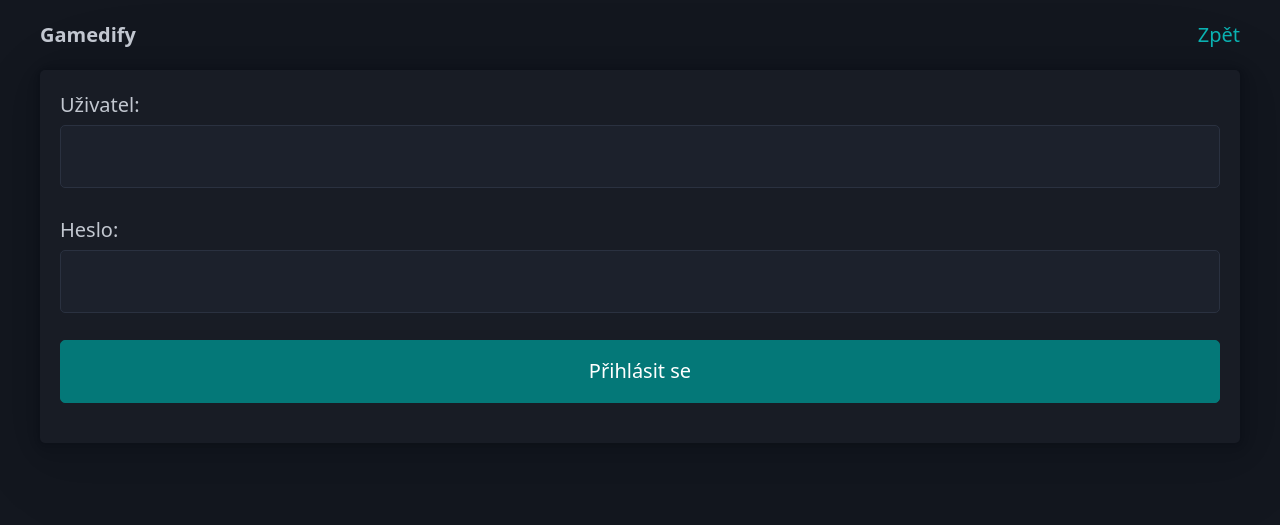
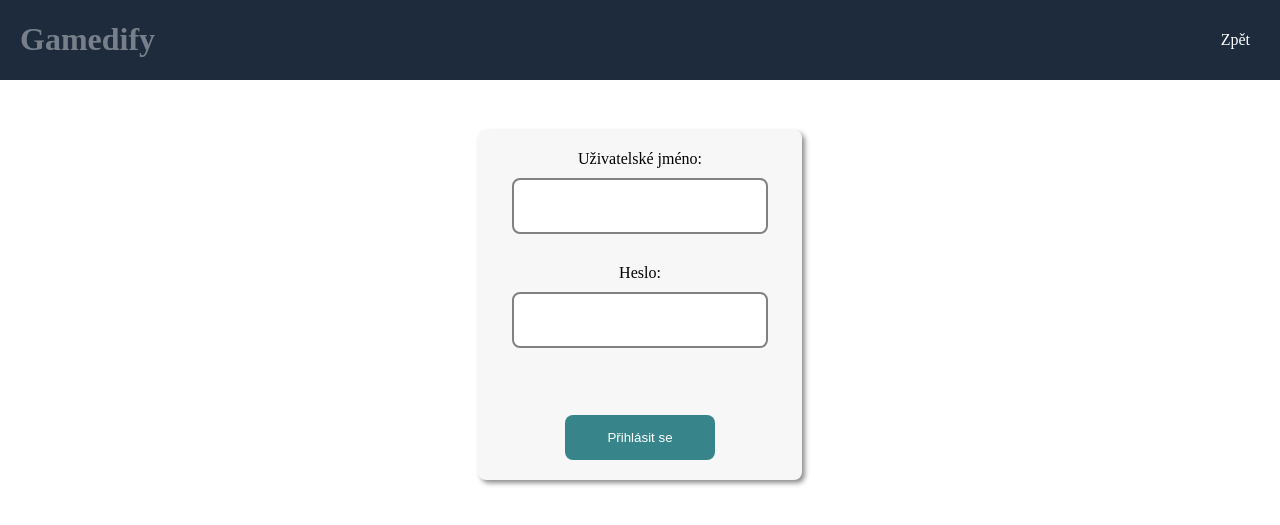
Before and after one commit to tethal/gamedify, a FastAPI app: page /login in a window 1280 px wide. Shown: the top 525 px of the page. Run offline with FastAPI, Linux system fonts and the light colour scheme.

Commit message:
Custom templates

```diff
--- /dev/null
+++ b/static/styles.css
@@ -0,0 +1,221 @@
+:root {
+    --page-width: 900px;
+}
+
+body {
+    padding: 0;
+    margin: 0;
+}
+
+main {
+    display: flex;
+    justify-content: center;
+}
+
+main.room {
+    flex-direction: column;
+}
+
+/* header */
+body>header {
+    background-color: rgb(29, 43, 60);
+    display: flex;
+    justify-content: space-between;
+    align-items: center;
+    color: rgba(255, 255, 255, 0.4);
+}
+
+body>header h1 {
+    color: rgba(255, 255, 255, 0.4);
+    margin-left: 20px;
+}
+
+body>header .quiz-name {
+    color: white;
+    margin: 0 20px;
+}
+
+/* navigation */
+nav ul {
+    margin: 0 20px 0 0;
+    list-style-type: none;
+}
+
+nav ul li {
+    display: inline;
+    margin: 0 10px
+}
+
+nav ul li a {
+    color: white;
+    text-decoration: none;
+}
+
+/* table */
+table {
+    border-radius: 8px;
+    width: 100%;
+    background: #f7f7f7;
+    border: 1px solid #f7f7f7;
+    box-shadow: 3px 3px 5px rgb(141, 141, 141);
+    border-spacing: 0;
+}
+
+tr:nth-child(odd) td {
+    background-color: #ececec;
+}
+
+tr:first-child td:first-child:first-of-type {
+    border-top-left-radius: 8px;
+}
+
+tr:first-child td:last-child:first-of-type {
+    border-top-right-radius: 8px;
+}
+
+tr:last-child td:first-child:last-of-type {
+    border-bottom-left-radius: 8px;
+}
+
+tr:last-child td:last-child:last-of-type {
+    border-bottom-right-radius: 8px;
+}
+
+td {
+    padding: 8px;
+    margin: 0;
+}
+
+table td:last-of-type {
+    text-align: right;
+}
+
+table a {
+    text-decoration: none;
+    color: #37858b;
+}
+
+table  a:hover {
+    text-decoration: underline;
+    color: #1b595e;
+}
+
+/* form container */
+.form-container, .login-form-container {
+    display: flex;
+    justify-content: center;
+    width: 324px;
+    max-width: 90%;
+    background-color: #f7f7f7;
+    border-radius: 8px;
+    box-shadow: 3px 3px 5px rgb(141, 141, 141);
+    margin-top: 50px;
+}
+
+.form-container {
+    height: 250px;
+}
+
+.login-form-container {
+    height: 350px;
+}
+
+.form-container form, .login-form-container form {
+    display: flex;
+    flex-direction: column;
+    align-items: center;
+    gap: 10px;
+    position: relative;
+}
+
+.form-container form label, .login-form-container form label {
+    text-align: center;
+    margin-top: 20px;
+}
+
+.form-container form input[type="text"],
+.login-form-container form input[type="text"],
+.login-form-container form input[type="password"]  {
+    height: 50px;
+    text-align: center;
+    font-size: 1.3rem;
+    width: 90%;
+    border-radius: 8px;
+    outline: none;
+    border: 2px solid #818181;
+    color: #bbbbbb;
+}
+
+.form-container form input[type="submit"], .login-form-container form input[type="submit"] {
+    position: absolute;
+    background-color: #37858b;
+    padding: 15px;
+    border: none;
+    cursor: pointer;
+    color: white;
+    border-radius: 8px;
+    bottom: 20px;
+    width: 150px;
+    align-self: center;
+}
+
+.form-container form .error {
+    text-align: center;
+    color: #e04040;
+    font-size: 0.8rem;
+    margin: 0;
+}
+
+/* quiz list */
+section.quiz-list {
+    width: var(--page-width);
+    max-width: 100%;
+    margin-top: 50px;
+}
+
+/* game page */
+.game,
+.room-content,
+.room-container,
+.room-dynamic-content {
+    width: var(--page-width);
+    max-width: 100%;
+    margin: 0 auto;
+}
+
+#game-content {
+    display: flex;
+    justify-content: center;
+}
+
+/* room page */
+.room-information {
+    background-color: #fdf8f0;
+}
+
+.room-container {
+    display: flex;
+    justify-content: center;
+    flex-wrap: wrap;
+    padding: 20px;
+}
+
+.room-information-left {
+    flex: 1;
+}
+
+.room-information-right {
+    flex: 3;
+}
+
+.room-link {
+    font-size: 2rem;
+    margin: 0;
+    padding: 0;
+    font-weight: bolder;
+}
+
+/* other */
+.message {
+    color: #616161;
+}
--- a/templates/base.html
+++ b/templates/base.html
@@ -2,13 +2,19 @@
 <html lang="cs" data-theme="dark">
 <head>
     <meta charset="UTF-8">
-    <link rel="stylesheet" href="{{ url_for('static', path='/pico.cyan.min.css') }} "/>
+    <!-- <link rel="stylesheet" href="{{ url_for('static', path='/pico.cyan.min.css') }} "/> -->
+     <link rel="stylesheet" href="{{ url_for('static', path='/styles.css') }}">
     <script src="{{ url_for('static', path='/htmx.min.js') }}"></script>
     <script src="{{ url_for('static', path='/ws.js') }}"></script>
     <title>{% block title %}Gamedify{% endblock %}</title>
 </head>
 <body>
-{% block content %}
-{% endblock %}
+    {% block header %}
+    <header>
+        <h1>Gamedify</h1>
+    </header>
+    {% endblock %}
+    {% block content %}
+    {% endblock %}
 </body>
 </html>
--- a/templates/login.html
+++ b/templates/login.html
@@ -1,31 +1,32 @@
 {% extends "base.html" %}
 
-{% block content %}
-    <div class="container">
+{% block header %}
+<header>
+    <h1>Gamedify</h1>
     <nav>
-            <ul>
-                <li><strong>Gamedify</strong></li>
-            </ul>
         <ul>
             <li><a href="{{ url_for('root') }}">Zpět</a></li>
         </ul>
     </nav>
-        <article>
+</header>
+{% endblock %}
+
+{% block content %}
+    <main class="form">
+        <div class="login-form-container">
             <form method="POST">
-                <label>
-                    Uživatel:
-                    <input type="text" name="username" value="{{ username }}" required
+                <label for="username">Uživatelské jméno:</label>
+                <input id="username" type="text" name="username" value="{{ username }}" required
                         aria-invalid="{{ invalid_login|string|lower }}"/>
-                </label>
-                <label>
-                    Heslo:
-                    <input type="password" name="password" required aria-invalid="{{ invalid_login|string|lower }}"/>
-                </label>
+
+                <label for="password">Heslo:</label>
+                <input id="password" type="password" name="password" required aria-invalid="{{ invalid_login|string|lower }}"/>
+
                 {% if invalid_login %}
                     <small style="color:#e04040">Neplatné jméno nebo heslo</small>
                 {% endif %}
                 <input type="submit" value="Přihlásit se"/>
             </form>
-        </article>
         </div>
+    </main>
 {% endblock %}
--- a/templates/play/error.html
+++ b/templates/play/error.html
@@ -1,4 +1,4 @@
-<div id="game_content">
+<div id="game-content">
     <script>
         location.reload();
     </script>
--- a/templates/play/game.html
+++ b/templates/play/game.html
@@ -1,4 +1,4 @@
-<div id="game_content">
+<div id="game-content">
     <article>
         Hello, {{ player.name }}, your game has started.
         <p>Player A: {{ game.player_a.name }}</p>
--- a/templates/play/room_closed.html
+++ b/templates/play/room_closed.html
@@ -3,7 +3,7 @@
 {% block content %}
     <div class="container">
         <article>
-            místnost byla uzavřena
+            Místnost byla uzavřena
         </article>
     </div>
 {% endblock %}
--- a/templates/room/error.html
+++ b/templates/room/error.html
@@ -1,4 +1,4 @@
-<div id="room_content">
+<div id="room-content">
     <article>
         <header>Chyba</header>
         {{ exc }}
```
Also changed, not shown: templates/header.html (+2 -5 lines), templates/play/main.html (+12 -12 lines), templates/play/no_game.html (+4 -4 lines), templates/play/no_name.html (+5 -7 lines), templates/quiz/main.html (+27 -16 lines), templates/room/dynamic_content.html (+40 -23 lines), templates/room/main.html (+28 -14 lines), templates/root.html (+12 -12 lines). Lines whose indentation alone changed are shown as unchanged.
